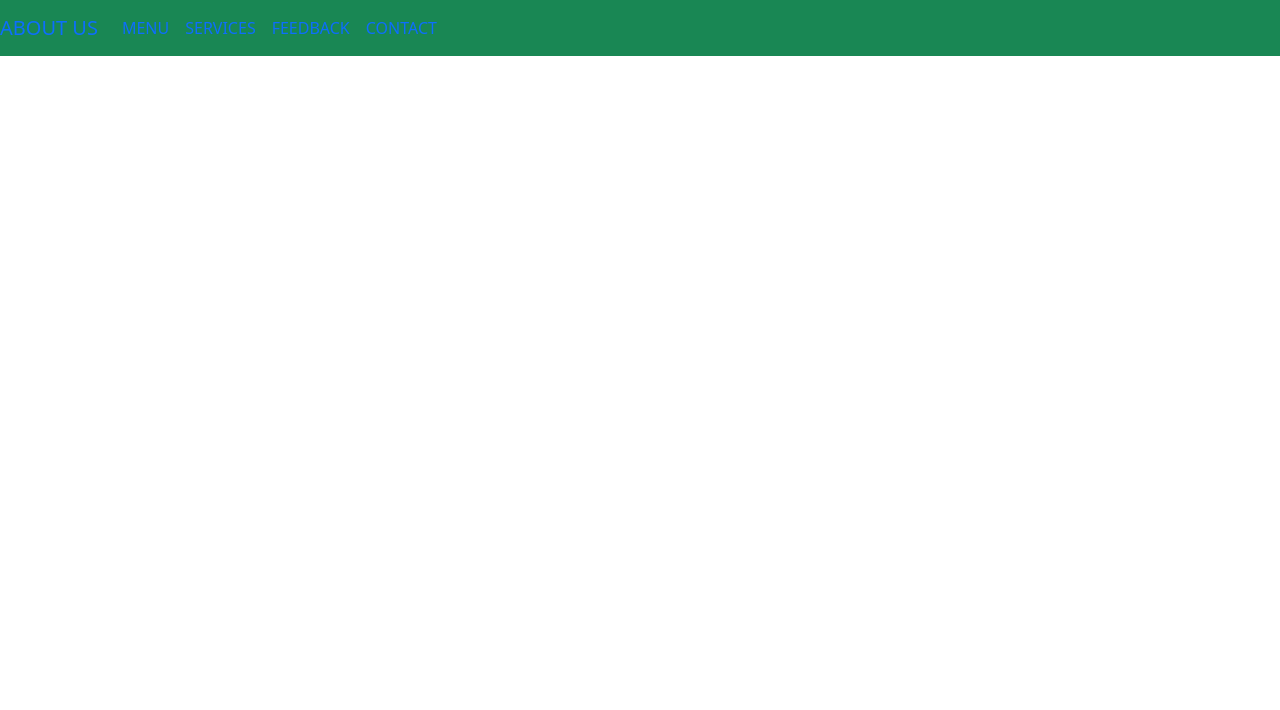
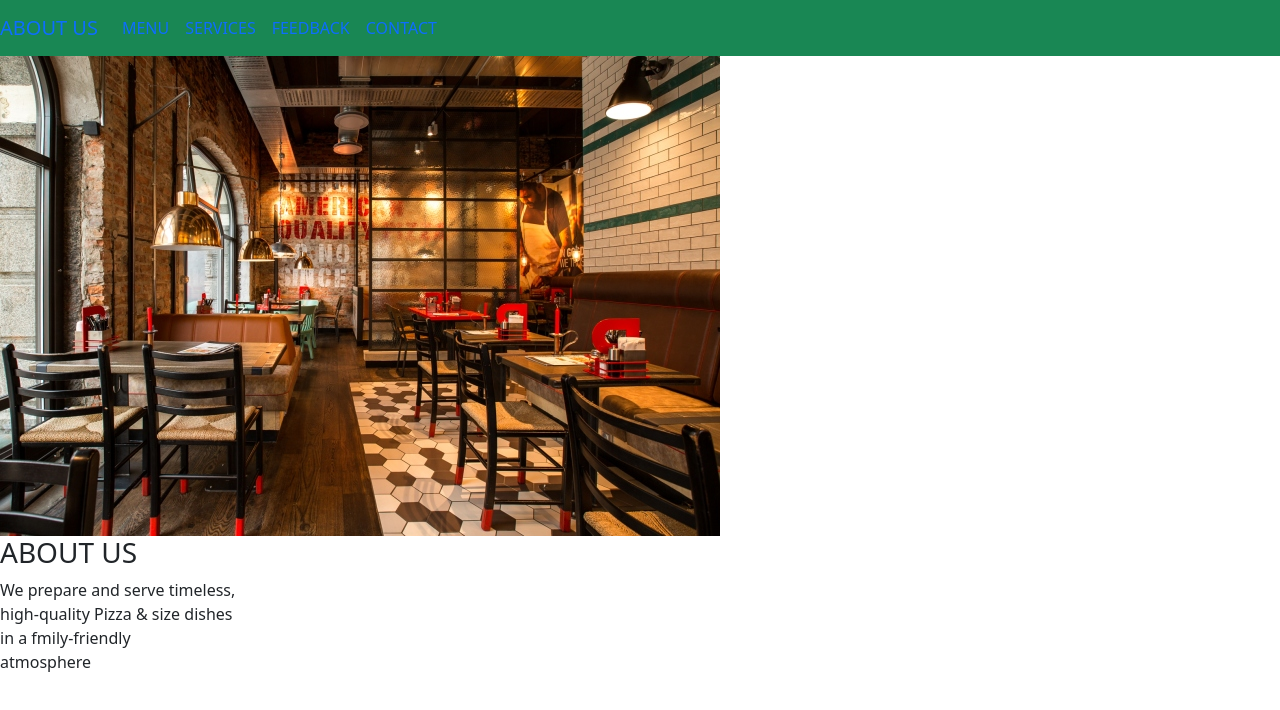
Before and after one commit to victoria-o28/Cheesy-Palace, a plain HTML site: page html/About-us.html in a window 1280 px wide. Drawn offline with nearby package versions, Linux system fonts and the light colour scheme.

Commit message:
ft:Add an about us section

```diff
--- a/html/About-us.html
+++ b/html/About-us.html
@@ -38,7 +38,13 @@
         </ul>
     </div>
 </nav>
-
+<div class="box">
+  <img src="/Assets/About_Us.jpg" alt="">
+  <h3>ABOUT US</h3>
+  <p>
+   We prepare and serve timeless,<br>
+   high-quality Pizza & size dishes <br> in a fmily-friendly <br> atmosphere</p>
+</div>
 </body>
 
 </html>
```
